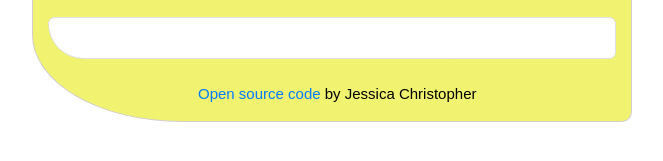
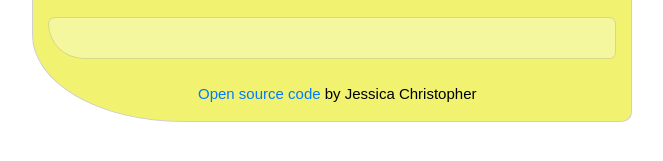
Before and after one commit to amelia4-xo/weather-app, a plain HTML site: page index.html in a window 1280 px wide. Shown: the part 247-408 px from the top of the page, without its empty margins (308-971 px from the left). Drawn offline with nearby package versions, Linux system fonts and the light colour scheme; no server answers.

Commit message:
updated styles.css

```diff
--- a/styles.css
+++ b/styles.css
@@ -67,9 +67,22 @@ li {
   font-weight: bold;
   color: rgb(182, 175, 175);
 }
+.day-temp:hover {
+  color: rgba(231, 235, 17, 0.6);
+}
+.card {
+  margin-top: 40px;
+  bottom: 20px;
+  border-radius: 10px;
+  border-bottom-left-radius: 55px;
+  /*color: rgb(95, 177, 231);*/
+
+  background-color: rgba(255, 255, 255, 0.322);
+  /*background-color: grey;*/
+}
+
 .card:hover {
   color: rgb(95, 177, 231);
-
   background-color: grey;
 }
 /*
@@ -92,12 +105,7 @@ li {
   color: rgb(204, 209, 218);
 }
 */
-.card {
-  margin-top: 40px;
-  bottom: 20px;
-  border-radius: 10px;
-  border-bottom-left-radius: 55px;
-}
+
 #next-week {
   margin-left: 200px;
 }
```
